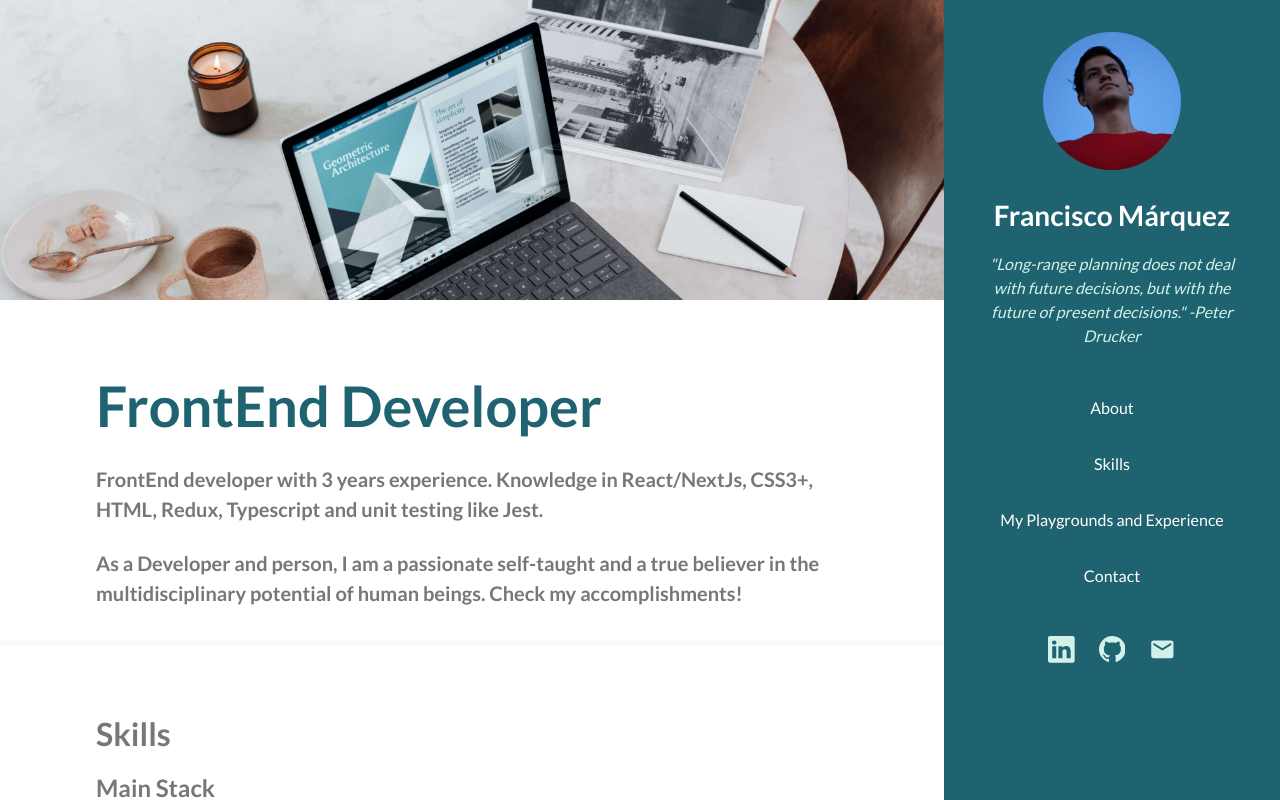
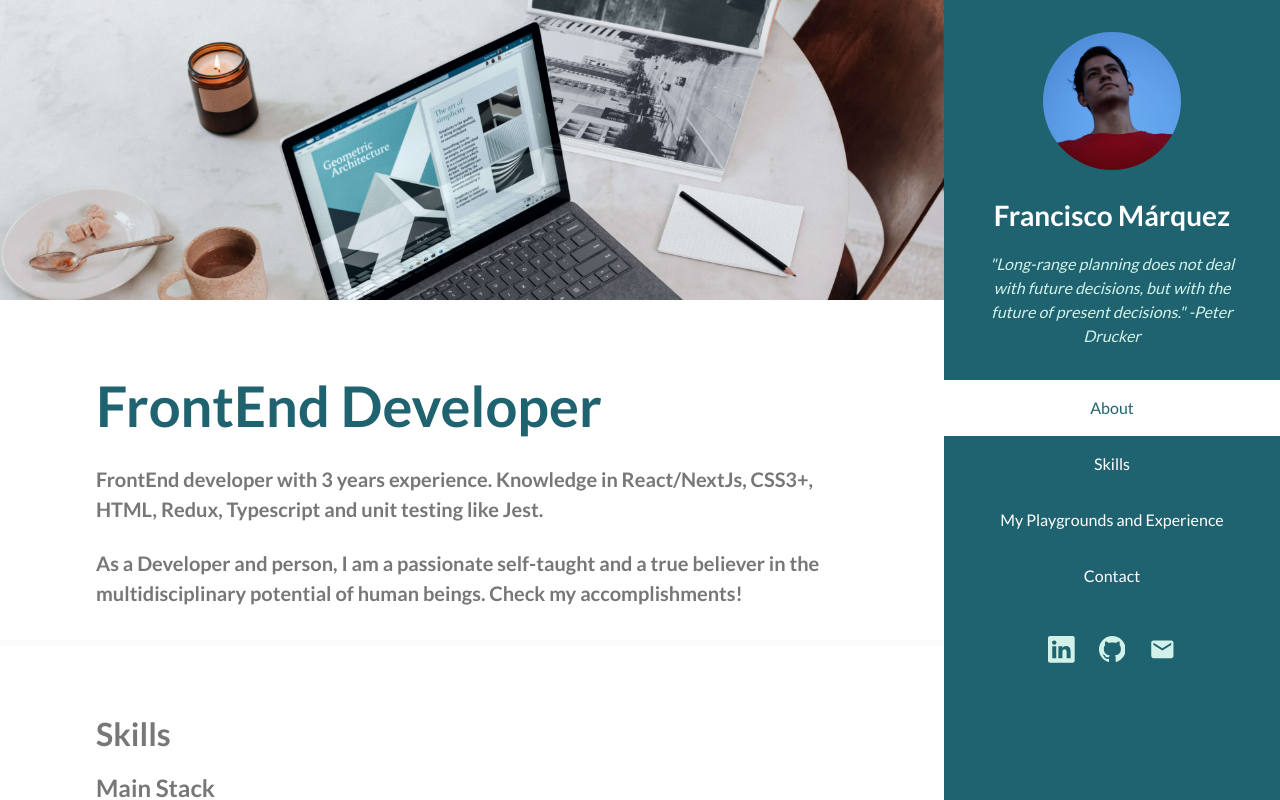
Before and after one commit to fcxmarquez/portfolio-2023, a Next.js app: page / in a window 1280 px wide. Shown: the top 800 px of the page. Built offline with nearby package versions, Linux system fonts and the light colour scheme.

Commit message:
Automatic merge

```diff
--- a/components/NavMenu/NavMenu.tsx
+++ b/components/NavMenu/NavMenu.tsx
@@ -3,8 +3,13 @@ import Avatar from "public/img/avatar.jpg";
 import Image from "next/image";
 import { sections } from "@/utils/constants";
 import { ContactBlock } from "@/components/ContactBlock/ContactBlock";
+import { useUIState } from "@/store/UI/UIState";
 
 export const NavMenu = () => {
+  const { activeSection } = useUIState();
+
+  console.log("activeSection", activeSection);
+
   return (
     <NavMenuWrapper id="navbar-modal" className=" bg-primary">
       <div className="header">
@@ -19,16 +24,16 @@ export const NavMenu = () => {
       </div>
       <div className="sections">
         <ul>
-          <li>
+          <li className={activeSection === "about" ? "on-view" : ""}>
             <a href="#about">{sections.about}</a>
           </li>
-          <li>
+          <li className={activeSection === "skills" ? "on-view" : ""}>
             <a href="#skills">{sections.skills}</a>
           </li>
-          <li>
+          <li className={activeSection === "projects" ? "on-view" : ""}>
             <a href="#projects">{sections.projects}</a>
           </li>
-          <li>
+          <li className={activeSection === "contact" ? "on-view" : ""}>
             <a href="#contact">{sections.contact}</a>
           </li>
         </ul>
--- a/components/NavMenu/navMenu.styles.ts
+++ b/components/NavMenu/navMenu.styles.ts
@@ -20,6 +20,14 @@ export const NavMenuWrapper = styled.section`
 
   &.active {
     transform: translateX(0);
+  }
+
+  .on-view {
+    background-color: #ffffff;
+
+    a {
+      color: #206370;
+    }
   }
 
   .header,
--- a/components/Section/Section.tsx
+++ b/components/Section/Section.tsx
@@ -1,18 +1,20 @@
-import { ReactNode, FC } from "react";
+import React, { ReactNode, forwardRef } from "react";
 import { SectionWrapper } from "./section.styles";
 
 type SectionProps = {
   children: ReactNode;
 } & React.HTMLAttributes<HTMLDivElement>;
 
-export const Section: FC<SectionProps> = (props) => {
-  const { children, className } = props;
+export const Section = forwardRef<HTMLDivElement, SectionProps>((props, ref) => {
+  const { children, className, ...restProps } = props;
 
   const combinedClassNames = ["bg-white", className].filter(Boolean).join(" ");
 
   return (
-    <SectionWrapper {...props} className={combinedClassNames}>
+    <SectionWrapper ref={ref} className={combinedClassNames} {...restProps}>
       {children}
     </SectionWrapper>
   );
-};
+});
+
+Section.displayName = "Section";
--- /dev/null
+++ b/hooks/useObserverSection.ts
@@ -0,0 +1,142 @@
+import { useEffect, useRef, useState } from "react";
+
+type IntersectionObserverOptions = {
+  root?: HTMLElement | null;
+  rootMargin?: string;
+  threshold?: number | number[];
+};
+
+const handleIntersectingEntry = (
+  entry: IntersectionObserverEntry,
+  nodes: React.MutableRefObject<{ node: HTMLDivElement; priority: number }[]>,
+  intersectingNodes: React.MutableRefObject<{ node: Element; priority: number }[]>
+) => {
+  const nodeWithPriority = nodes.current.find((n) => n.node === entry.target);
+
+  if (nodeWithPriority) {
+    if (entry.isIntersecting) {
+      intersectingNodes.current.push(nodeWithPriority);
+    } else {
+      intersectingNodes.current = intersectingNodes.current.filter(
+        (n) => n.node !== entry.target
+      );
+    }
+  }
+};
+
+const sortAndSetActiveSection = (
+  intersectingNodes: React.MutableRefObject<{ node: Element; priority: number }[]>,
+  scrollDirection: React.MutableRefObject<"up" | "down">,
+  setActiveSection: React.Dispatch<React.SetStateAction<string>>
+) => {
+  if (scrollDirection.current === "up") {
+    intersectingNodes.current.sort((a, b) => a.priority - b.priority);
+  } else {
+    intersectingNodes.current.sort((a, b) => b.priority - a.priority);
+  }
+
+  if (intersectingNodes.current.length > 0) {
+    setActiveSection(intersectingNodes.current[0].node.id || "");
+  }
+};
+
+const initializeObserver = (
+  nodes: React.MutableRefObject<{ node: HTMLDivElement; priority: number }[]>,
+  intersectingNodes: React.MutableRefObject<{ node: Element; priority: number }[]>,
+  scrollDirection: React.MutableRefObject<"up" | "down">,
+  setActiveSection: React.Dispatch<React.SetStateAction<string>>,
+  options?: IntersectionObserverOptions
+) => {
+  const observer = new IntersectionObserver((entries) => {
+    entries.forEach((entry) => handleIntersectingEntry(entry, nodes, intersectingNodes));
+    sortAndSetActiveSection(intersectingNodes, scrollDirection, setActiveSection);
+  }, options || { root: null, rootMargin: "0px", threshold: 0.4 });
+
+  nodes.current.forEach(({ node }) => {
+    observer.observe(node);
+  });
+
+  return observer;
+};
+
+const getThreshold = (width: number) => {
+  const thresholds = [
+    { max: 419, value: 0.05 },
+    { max: 600, value: 0.1 },
+    { max: 1024, value: 0.2 },
+    { max: 1440, value: 0.4 },
+  ];
+
+  const threshold = thresholds.find((t) => width <= t.max) || { value: 0.4 };
+
+  return threshold.value;
+};
+
+export const useObserverSection = (
+  options?: IntersectionObserverOptions
+): [string, (node: HTMLDivElement) => void] => {
+  const [activeSection, setActiveSection] = useState("");
+  const nodes = useRef<{ node: HTMLDivElement; priority: number }[]>([]);
+  const intersectingNodes = useRef<{ node: Element; priority: number }[]>([]);
+  const scrollDirection = useRef<"up" | "down">("up");
+  const lastScrollY = useRef(typeof window !== "undefined" ? window.scrollY : 0);
+  const [threshold, setThreshold] = useState(
+    getThreshold(typeof window !== "undefined" ? window.innerWidth : 0)
+  );
+
+  const observer = useRef<IntersectionObserver | null>(null);
+
+  const addNode = (node: HTMLDivElement) => {
+    if (node && !nodes.current.some((n) => n.node === node)) {
+      nodes.current.push({ node, priority: nodes.current.length });
+    }
+  };
+
+  useEffect(() => {
+    if (typeof window !== "undefined") {
+      const handleScroll = () => {
+        scrollDirection.current = window.scrollY > lastScrollY.current ? "down" : "up";
+        lastScrollY.current = window.scrollY;
+      };
+
+      window.addEventListener("scroll", handleScroll);
+      return () => window.removeEventListener("scroll", handleScroll);
+    }
+  }, []);
+
+  useEffect(() => {
+    if (observer.current) observer.current.disconnect();
+    observer.current = initializeObserver(
+      nodes,
+      intersectingNodes,
+      scrollDirection,
+      setActiveSection,
+      { ...options, threshold }
+    );
+
+    return () => {
+      if (observer.current) {
+        observer.current.disconnect();
+      }
+    };
+  }, [options, nodes, threshold]);
+
+  useEffect(() => {
+    const handleResize = () => {
+      setThreshold(getThreshold(window.innerWidth));
+    };
+
+    if (typeof window !== "undefined") {
+      window.addEventListener("resize", handleResize);
+      handleResize();
+    }
+
+    return () => {
+      if (typeof window !== "undefined") {
+        window.removeEventListener("resize", handleResize);
+      }
+    };
+  }, []);
+
+  return [activeSection, addNode];
+};
--- a/pages/index.tsx
+++ b/pages/index.tsx
@@ -13,11 +13,21 @@ import {
   finspheraDescription,
 } from "@/utils/constants/articleDescriptions";
 import { ContactBlock } from "@/components/ContactBlock/ContactBlock";
+import { useObserverSection } from "@/hooks/useObserverSection";
+import { useUIStateMutations } from "@/store/UI/UIState";
+import { useEffect } from "react";
 
 export default function Home() {
+  const [activeSection, addNode] = useObserverSection();
+  const { setActiveSection } = useUIStateMutations();
+
+  useEffect(() => {
+    setActiveSection(activeSection);
+  }, [activeSection]);
+
   return (
     <>
-      <Section id="about" className="about">
+      <Section ref={addNode} className="about" id="about">
         <h2 className="font-bold text-green">FrontEnd Developer</h2>
         <p>
           FrontEnd developer with 3 years experience. Knowledge in React/NextJs, CSS3+,
@@ -28,14 +38,14 @@ export default function Home() {
           the multidisciplinary potential of human beings. Check my accomplishments!
         </p>
       </Section>
-      <Section id="skills">
+      <Section ref={addNode} id="skills">
         <h3>Skills</h3>
         <h4>Main Stack</h4>
         <MainStack />
         <h4>Tech Stack</h4>
         <TechStack />
       </Section>
-      <Section id="projects">
+      <Section ref={addNode} id="projects">
         <h3>My Experience</h3>
         <div className="features">
           <ArticleExperience
@@ -63,7 +73,7 @@ export default function Home() {
           />
         </div>
       </Section>
-      <Section id="contact">
+      <Section ref={addNode} id="contact">
         <h3>Contact Me</h3>
         <ContactBlock />
       </Section>
--- a/store/UI/UIState.tsx
+++ b/store/UI/UIState.tsx
@@ -1,10 +1,11 @@
 import { ReactNode, useReducer, createContext, useMemo, useContext } from "react";
-import { UIState, UIStateAction, actionHandler } from "./UIState.interface";
+import { UIState, UIStateAction, actionHandler } from "./uIState.interface";
 
 const UIStateContext = createContext<unknown | undefined>({});
 
 const initialState = {
   isOpen: false,
+  activeSection: "",
 } as UIState;
 
 export const UIStateProvider = ({ children }: { children: ReactNode }) => {
@@ -22,6 +23,16 @@ const UIStateReducer = (state: UIState, action: UIStateAction) => {
         isOpen: !state.isOpen,
       };
     },
+
+    SET_ACTIVE_SECTION: () => {
+      if ("payload" in action) {
+        return {
+          ...state,
+          activeSection: action.payload,
+        };
+      }
+      return state;
+    },
   };
 
   return actionHandler[action.type] ? actionHandler[action.type]() : state;
@@ -35,8 +46,9 @@ export const useUIState = () => {
 
   const [state] = context as [UIState];
   const { isOpen } = state;
+  const { activeSection } = state;
 
-  return { isOpen };
+  return { isOpen, activeSection };
 };
 
 export const useUIStateMutations = () => {
@@ -46,9 +58,12 @@ export const useUIStateMutations = () => {
   ];
 
   const toggleNavMenu = () => {
-    console.log("executing toggleNavMenu");
     dispatch({ type: "TOGGLE_NAV_MENU" });
   };
 
-  return { toggleNavMenu };
+  const setActiveSection = (payload: string) => {
+    dispatch({ type: "SET_ACTIVE_SECTION", payload });
+  };
+
+  return { toggleNavMenu, setActiveSection };
 };
```
Also changed, not shown: store/UI/UIState.interface.ts (deleted, +0 -13 lines), store/UI/uIState.interface.ts (added, +14 -0 lines), .eslintrc.json.
